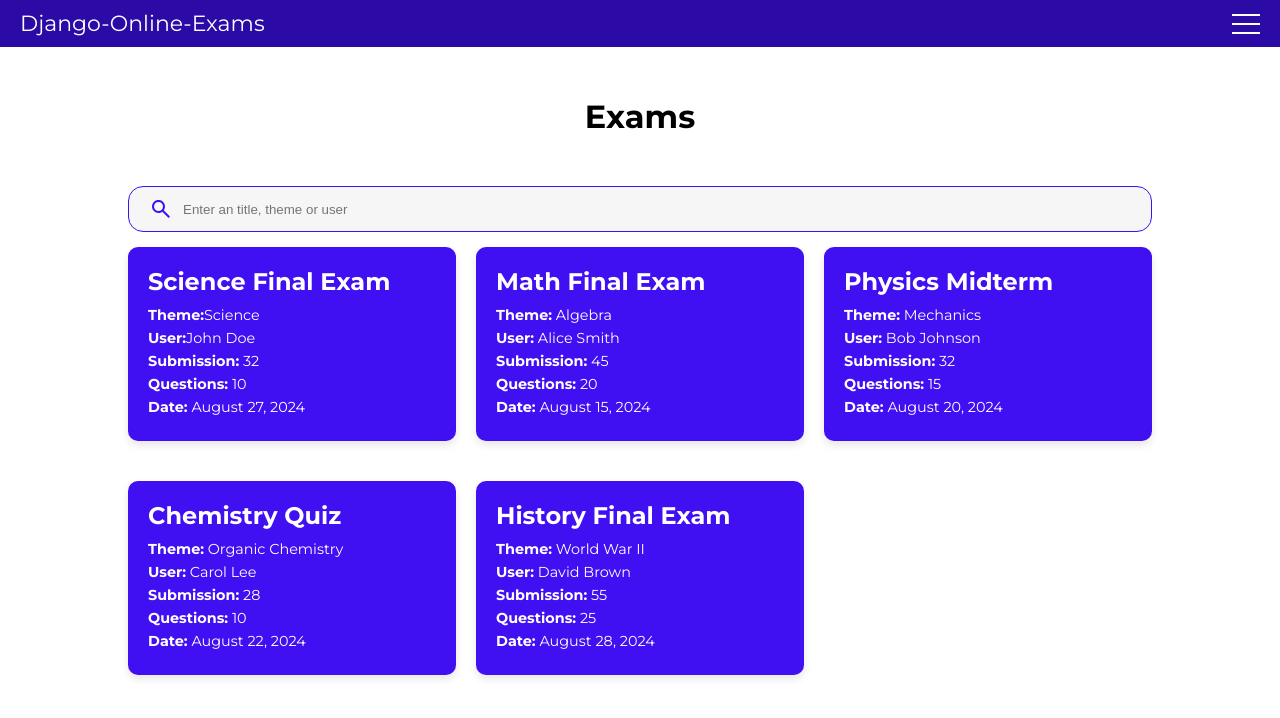
After one commit to JoaoRobert0/django-online-exams, a Django app: page /exams in a window 1280 px wide. The commit adds this page. Shown: the top 718 px of the page. Run offline with Django 5.2, Linux system fonts and the light colour scheme.

Commit message:
Some changes

```diff
--- /dev/null
+++ b/app/templates/app/exams.html
@@ -0,0 +1,55 @@
+{% extends 'base.html' %}
+
+{% load static %}
+
+{% block content %}
+<div class="content">
+    <h1 class="page-name">Exams</h1>
+    <form class="search-bar">
+        <img src="{% static 'images/search-icon.svg' %}" alt="search icon">
+        <input type="text" placeholder="Enter an title, theme or user" name="querry">
+    </form>
+    <div class="exams-grid">
+        <a href="{% url 'exam' %}" class="exam-card">
+            <h2>Science Final Exam</h2>
+            <p class="exam-details"><span>Theme:</span>Science</p>
+            <p class="exam-details"><span>User:</span>John Doe</p>
+            <p class="exam-details"><span>Submission:</span> 32</p>
+            <p class="exam-details"><span>Questions:</span> 10</p>
+            <p class="exam-details"><span>Date:</span> August 27, 2024</p>
+        </a>
+        <a href="#" class="exam-card">
+            <h2>Math Final Exam</h2>
+            <p class="exam-details"><span>Theme:</span> Algebra</p>
+            <p class="exam-details"><span>User:</span> Alice Smith</p>
+            <p class="exam-details"><span>Submission:</span> 45</p>
+            <p class="exam-details"><span>Questions:</span> 20</p>
+            <p class="exam-details"><span>Date:</span> August 15, 2024</p>
+        </a>
+        <a href="#" class="exam-card">
+            <h2>Physics Midterm</h2>
+            <p class="exam-details"><span>Theme:</span> Mechanics</p>
+            <p class="exam-details"><span>User:</span> Bob Johnson</p>
+            <p class="exam-details"><span>Submission:</span> 32</p>
+            <p class="exam-details"><span>Questions:</span> 15</p>
+            <p class="exam-details"><span>Date:</span> August 20, 2024</p>
+        </a>
+        <a href="#" class="exam-card">
+            <h2>Chemistry Quiz</h2>
+            <p class="exam-details"><span>Theme:</span> Organic Chemistry</p>
+            <p class="exam-details"><span>User:</span> Carol Lee</p>
+            <p class="exam-details"><span>Submission:</span> 28</p>
+            <p class="exam-details"><span>Questions:</span> 10</p>
+            <p class="exam-details"><span>Date:</span> August 22, 2024</p>
+        </a>
+        <a href="#" class="exam-card">
+            <h2>History Final Exam</h2>
+            <p class="exam-details"><span>Theme:</span> World War II</p>
+            <p class="exam-details"><span>User:</span> David Brown</p>
+            <p class="exam-details"><span>Submission:</span> 55</p>
+            <p class="exam-details"><span>Questions:</span> 25</p>
+            <p class="exam-details"><span>Date:</span> August 28, 2024</p>
+        </a>
+    </div>
+</div>
+{% endblock content %}
--- a/app/urls.py
+++ b/app/urls.py
@@ -3,4 +3,9 @@ from . import views
 
 urlpatterns = [
     path('', views.home, name='home'),
+    path('login', views.login, name='login'),
+    path('sign-up', views.sign_up, name='sign-up'),
+    path('exams', views.exams, name='exams'),
+    path('exam', views.exam, name='exam'),
+    path('feedback', views.feedback, name='feedback'),
 ]
--- a/app/views.py
+++ b/app/views.py
@@ -1,4 +1,19 @@
 from django.shortcuts import render
 
 def home(request):
-    return render(request, 'base.html')
+    return render(request, 'app/home.html')
+
+def login(request):
+    return render(request, 'app/login.html')
+
+def sign_up(request):
+    return render(request, 'app/sign-up.html')
+
+def exams(request):
+    return render(request, 'app/exams.html')
+
+def exam(request):
+    return render(request, 'app/exam.html')
+
+def feedback(request):
+    return render(request, 'app/feedback.html')
--- a/base-templates/base.html
+++ b/base-templates/base.html
@@ -12,7 +12,7 @@
 <body>
     <header>
         <nav class="navbar">
-            <a href="#" class="logo">Django-Online-Exams</a>
+            <a href="{% url 'home' %}" class="logo">Django-Online-Exams</a>
             <div class="hamburguer" id="hamburger">
                 <div class="line1"></div>
                 <div class="line2"></div>
@@ -22,9 +22,7 @@
     </header>
 
     <main>
-        <div class="content">
-            <h1 class="page-name"></h1>
-        </div>
+        {% block content %}{% endblock content %}
     </main>
 
     <div class="sidebar" id="sidebar">
@@ -36,13 +34,13 @@
         <nav>
             <ul>
                 <li><a href="#">Profile</a></li>
-                <li><a href="exams.html">Exams</a></li>
+                <li><a href="{% url 'exams' %}">Exams</a></li>
                 <li><a href="my-exams.html">My Exams</a></li>
                 <li><a href="#">Create an Exam</a></li>
                 <li><a href="#">Create a Question</a></li>
                 <li><a href="#">Create a Choice</a></li>
-                <li><a href="login.html">Login</a></li>
-                <li><a href="sign-up.html">Sign-up</a></li>
+                <li><a href="{% url 'login' %}">Login</a></li>
+                <li><a href="{% url 'sign-up' %}">Sign-up</a></li>
                 <li><a href="#">Logout</a></li>
             </ul>
         </nav>
--- a/themes/exams.html
+++ b/themes/exams.html
@@ -25,10 +25,10 @@
         <!-- Content -->
         <div class="content">
             <h1 class="page-name">Exams</h1>
-            <div class="search-bar">
+            <form class="search-bar">
                 <img src="images/search-icon.svg" alt="search icon">
-                <input type="text" placeholder="Enter an title, theme or user">
-            </div>
+                <input type="text" placeholder="Enter an title, theme or user" name="querry">
+            </form>
             <div class="exams-grid">
                 <a href="exam.html" class="exam-card">
                     <h2>Science Final Exam</h2>
--- a/themes/login.html
+++ b/themes/login.html
@@ -35,7 +35,6 @@
             <div class="auth-message">
                 <span>Dont have a account? <a href="sign-up.html">Sign-up</a></span>
             </div>
-
         </div>
     </main>
 
--- a/themes/my-exams.html
+++ b/themes/my-exams.html
@@ -25,10 +25,10 @@
         <!-- Content -->
         <div class="content">
             <h1 class="page-name">My Exams</h1>
-            <div class="search-bar">
+            <form class="search-bar">
                 <img src="images/search-icon.svg" alt="search icon">
-                <input type="text" placeholder="Enter an title, theme or user">
-            </div>
+                <input type="text" placeholder="Enter an title, theme or user" name="querry">
+            </form>
             <div class="exams-grid">
                 <a href="my-exam.html" class="exam-card">
                     <h2>Chemistry Quiz</h2>
```
Also changed, not shown: app/templates/app/exam.html (added, +45 -0 lines), app/templates/app/feedback.html (added, +35 -0 lines), app/templates/app/home.html (+22 -11 lines), app/templates/app/login.html (added, +19 -0 lines), app/templates/app/sign-up.html (added, +21 -0 lines).
